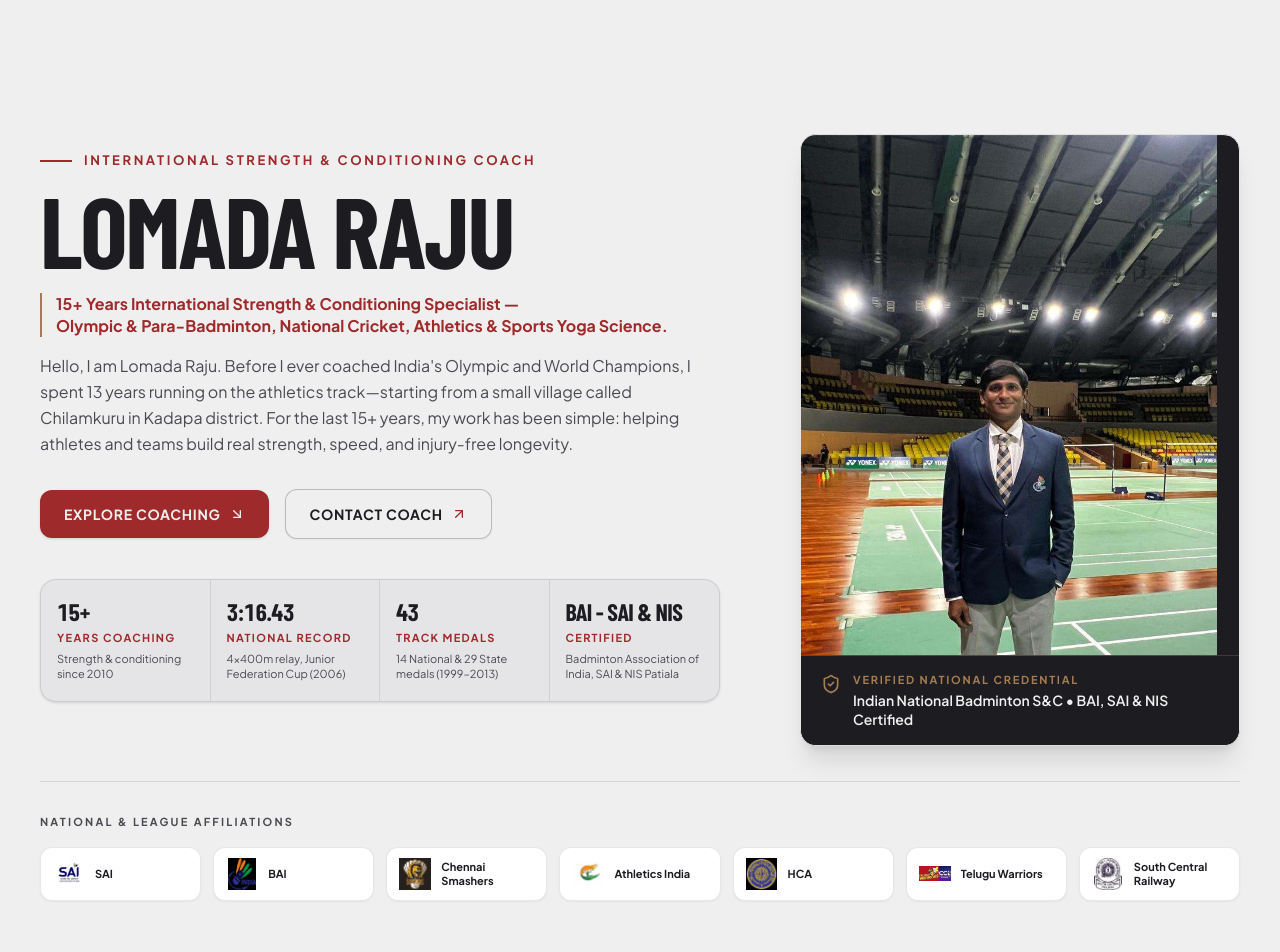
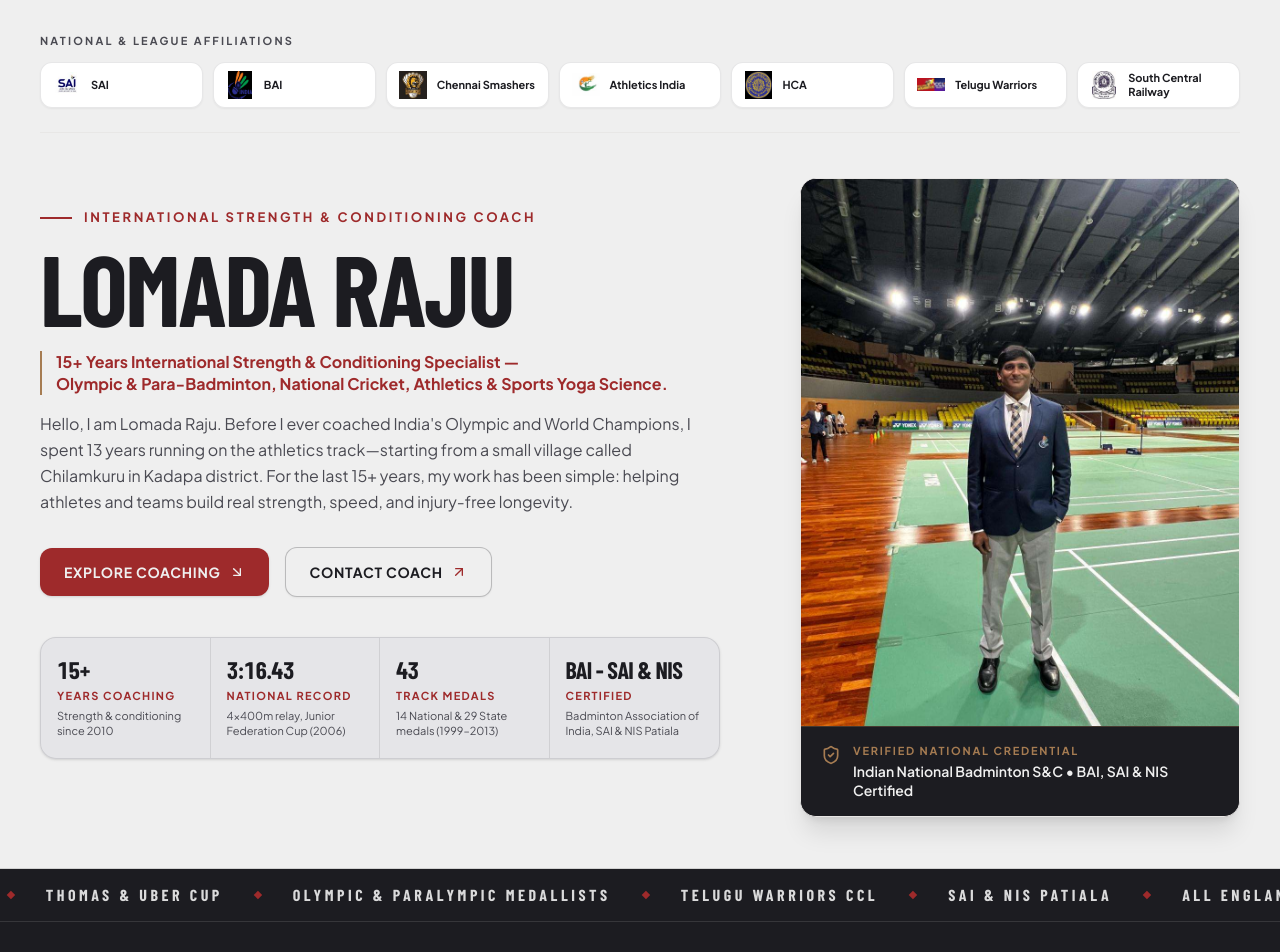
Before and after one commit to narendrasaiseelam-wq/coach-lomada-raju, a React (Vite) app: page / in a window 1280 px wide. Shown: the part 80-1032 px from the top of the page. Built offline with nearby package versions, Linux system fonts and the light colour scheme; a web font is replaced by a local one.

Commit message:
Move 7 affiliation logos to top of Hero and fix edge-to-edge portrait framing

```diff
--- a/src/components/Hero.jsx
+++ b/src/components/Hero.jsx
@@ -2,7 +2,6 @@ import { useEffect, useRef, useState } from "react";
 import { animate, motion, useInView, useScroll, useTransform } from "framer-motion";
 import { ArrowDownRight, ArrowUpRight, ShieldCheck } from "lucide-react";
 import { affiliations, coachProfile, keyHighlights } from "../data/portfolioData";
-import SmartImage from "./SmartImage";
 
 function AnimatedMetric({ value }) {
   const ref = useRef(null);
@@ -65,7 +64,37 @@ export default function Hero() {
       id="home"
       className="relative bg-[#EFEFEF] border-b border-[#1C1C21]/14 overflow-hidden scroll-mt-24"
     >
-      <div className="max-w-7xl mx-auto px-4 sm:px-6 lg:px-10 pt-28 lg:pt-32 pb-16">
+      <div className="max-w-7xl mx-auto px-4 sm:px-6 lg:px-10 pt-8 lg:pt-10 pb-16">
+        {/* Top Bar: National & League Affiliations (7 Official Logos) */}
+        <motion.div
+          initial={{ opacity: 0, y: 12 }}
+          animate={{ opacity: 1, y: 0 }}
+          transition={{ duration: 0.45, ease: "easeOut" }}
+          className="pb-6 mb-8 border-b border-stone-200/80"
+        >
+          <p className="text-[11px] font-bold uppercase tracking-[0.2em] text-[#4A4A52] mb-3">
+            National &amp; League Affiliations
+          </p>
+          <div className="grid grid-cols-2 sm:grid-cols-4 lg:grid-cols-7 gap-2.5">
+            {affiliations.map((org) => (
+              <div
+                key={org.shortName}
+                className="flex items-center gap-2.5 bg-white/95 rounded-xl border border-[#1C1C21]/10 px-3 py-2 shadow-xs"
+                title={org.name}
+              >
+                <img
+                  src={org.logo}
+                  alt={org.name}
+                  className="w-7 h-7 object-contain shrink-0"
+                />
+                <span className="text-[11px] font-bold text-[#1C1C21] leading-tight">
+                  {org.shortName}
+                </span>
+              </div>
+            ))}
+          </div>
+        </motion.div>
+
         <div className="grid grid-cols-1 lg:grid-cols-12 gap-10 lg:gap-12 items-center">
           {/* Left Column: Headline, Specialisation, Intro, Exact CTAs & Metrics */}
           <motion.div
@@ -144,7 +173,7 @@ export default function Hero() {
             </div>
           </motion.div>
 
-          {/* Right Column: Seamless Portrait Card with Zoomed Framing */}
+          {/* Right Column: Edge-to-Edge Seamless Portrait Card */}
           <motion.div
             ref={portraitWrapperRef}
             initial={{ opacity: 0, y: 24 }}
@@ -154,14 +183,13 @@ export default function Hero() {
             className="lg:col-span-5 relative flex justify-center lg:justify-end"
           >
             <div className="w-full max-w-[440px] rounded-2xl overflow-hidden border border-stone-200 shadow-xl bg-[#1C1C21]">
-              <SmartImage
-                src={coachProfile.heroImage}
-                alt="Coach Lomada Raju receiving National Excellence recognition"
-                aspectClass="aspect-[4/5] max-h-[520px] overflow-hidden"
-                objectPosition="object-top"
-                imgClassName="scale-[1.35] origin-top group-hover:scale-[1.38]"
-                label="National Excellence"
-              />
+              <div className="aspect-[4/5] w-full overflow-hidden bg-[#1C1C21]">
+                <img
+                  src={coachProfile.heroImage}
+                  alt="Coach Lomada Raju receiving National Excellence recognition"
+                  className="w-full h-full object-cover object-[48%_22%] block"
+                />
+              </div>
 
               {/* Seamless Integrated Footer Bar */}
               <div className="bg-[#1C1C21] text-[#EFEFEF] p-4 sm:px-5 sm:py-4 border-t border-[#A67C52]/30">
@@ -180,36 +208,6 @@ export default function Hero() {
             </div>
           </motion.div>
         </div>
-
-        {/* National & League Affiliations Logo Bar */}
-        <motion.div
-          initial={{ opacity: 0, y: 16 }}
-          animate={{ opacity: 1, y: 0 }}
-          transition={{ duration: 0.5, delay: 0.2, ease: "easeOut" }}
-          className="mt-12 pt-8 border-t border-[#1C1C21]/12"
-        >
-          <p className="text-[11px] font-bold uppercase tracking-[0.2em] text-[#4A4A52] mb-4">
-            National &amp; League Affiliations
-          </p>
-          <div className="grid grid-cols-2 sm:grid-cols-4 lg:grid-cols-7 gap-3">
-            {affiliations.map((org) => (
-              <div
-                key={org.shortName}
-                className="flex items-center gap-2.5 bg-white/95 rounded-xl border border-[#1C1C21]/10 px-3 py-2.5 shadow-xs"
-                title={org.name}
-              >
-                <img
-                  src={org.logo}
-                  alt={org.name}
-                  className="w-8 h-8 object-contain shrink-0"
-                />
-                <span className="text-[11px] font-bold text-[#1C1C21] leading-tight">
-                  {org.shortName}
-                </span>
-              </div>
-            ))}
-          </div>
-        </motion.div>
       </div>
     </section>
   );
```
